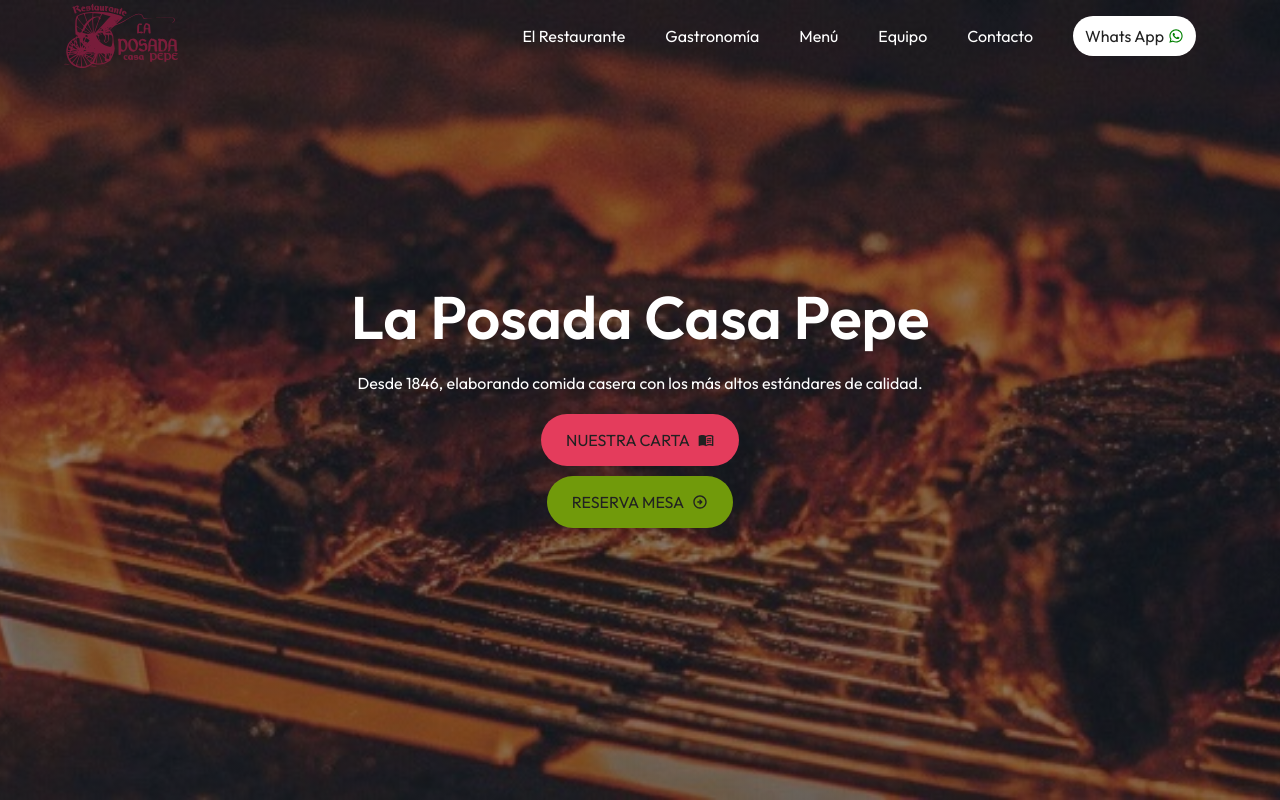
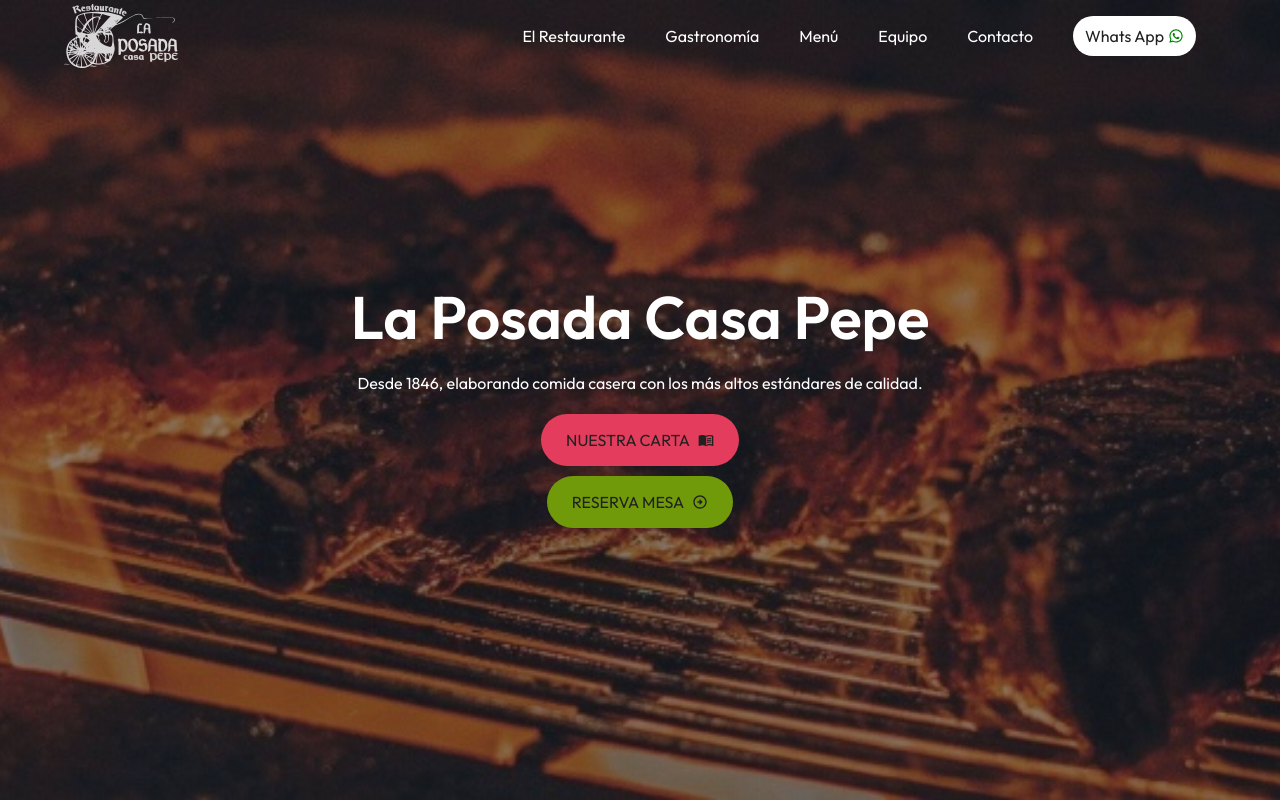
Before and after one commit to mmartins23/laposadacasapepe, a React (Vite) app in the folder laposada/: page / in a window 1280 px wide. Shown: the top 800 px of the page. Built offline with nearby package versions, Linux system fonts and the light colour scheme; no server answers.

Commit message:
Make navbar logo white to match navbar text color
https://claude.ai/code/session_01GMQNAHTikvb9r1yerAH3CK

```diff
--- a/laposada/src/components/Navbar/Navbar.tsx
+++ b/laposada/src/components/Navbar/Navbar.tsx
@@ -36,7 +36,7 @@ const Navbar = (): JSX.Element => {
     >
       <span className="cursor-pointer">
         <Link to="Hero" smooth={true} offset={-260} duration={500}>
-          <img src={laposadaLogo} alt="La Posada Casa Pepe" className="h-16 w-auto" />
+          <img src={laposadaLogo} alt="La Posada Casa Pepe" className="h-16 w-auto brightness-0 invert" />
         </Link>
       </span>
 
```
Also changed, not shown: 1 other file (tests, documents, lock files or other folders).
